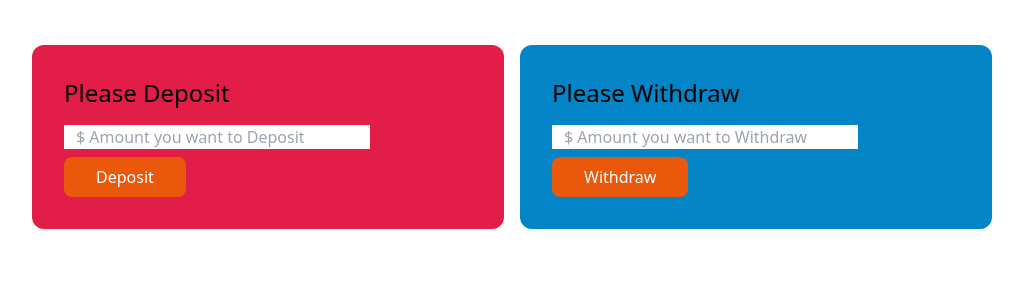
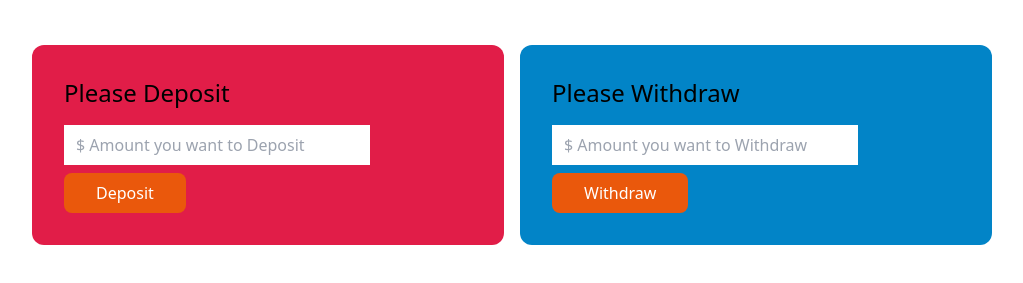
Before and after one commit to hishovon/Bank, a plain HTML site: page bank.html in a window 1280 px wide. Shown: the part 283-566 px from the top of the page, without its empty margins (128-1151 px from the left). Drawn offline with nearby package versions, Linux system fonts and the light colour scheme.

Commit message:
forth-commit

```diff
--- a/bank.html
+++ b/bank.html
@@ -40,12 +40,12 @@
 
    <div class="bg-rose-600	p-8 rounded-xl">
        <h4 class="text-2xl mb-4 ">Please Deposit</h4>
-       <input class="w-3/4 block px-3 mb-2" type="text" name="" id="deposit-field" placeholder="$ Amount you want to Deposit">
+       <input class="w-3/4 block py-2 px-3 mb-2" type="text" name="" id="deposit-field" placeholder="$ Amount you want to Deposit">
        <button id="btn-deposit" class="bg-orange-600 hover:bg-blue-600 font-medium rounded-lg text-white px-8 py-2">Deposit</button>
    </div>
    <div class="bg-sky-600 p-8 rounded-xl">
        <h4 class="text-2xl mb-4 ">Please Withdraw</h4>
-       <input id="withdraw-field" class="w-3/4 block px-3 mb-2" type="text" name=""  placeholder="$ Amount you want to Withdraw">
+       <input id="withdraw-field" class="w-3/4 block py-2 px-3 mb-2" type="text" name=""  placeholder="$ Amount you want to Withdraw">
        <button id="btn-withdraw" class="bg-orange-600 hover:bg-green-600 font-medium rounded-lg text-white px-8 py-2">Withdraw</button>
    </div>
 
```
